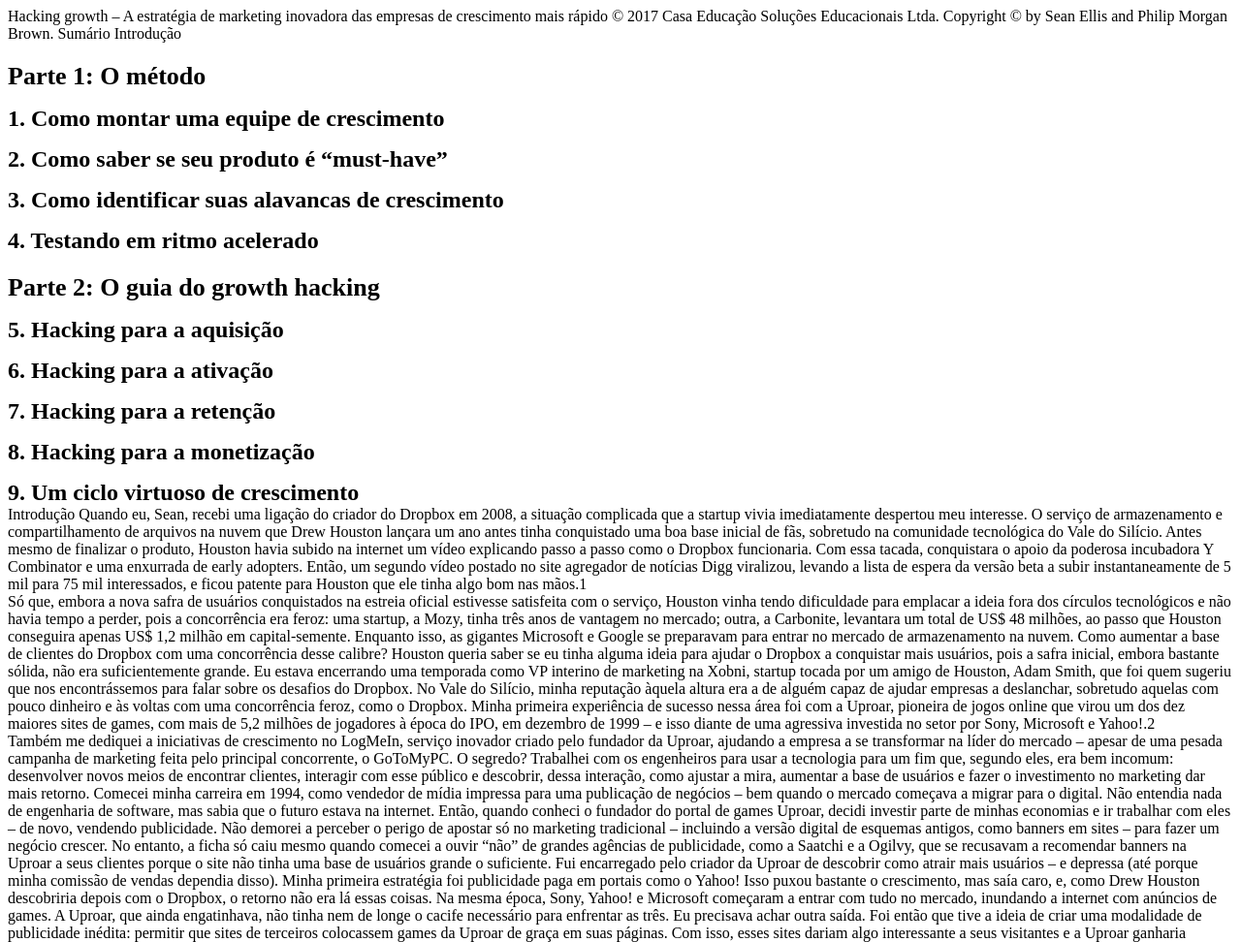
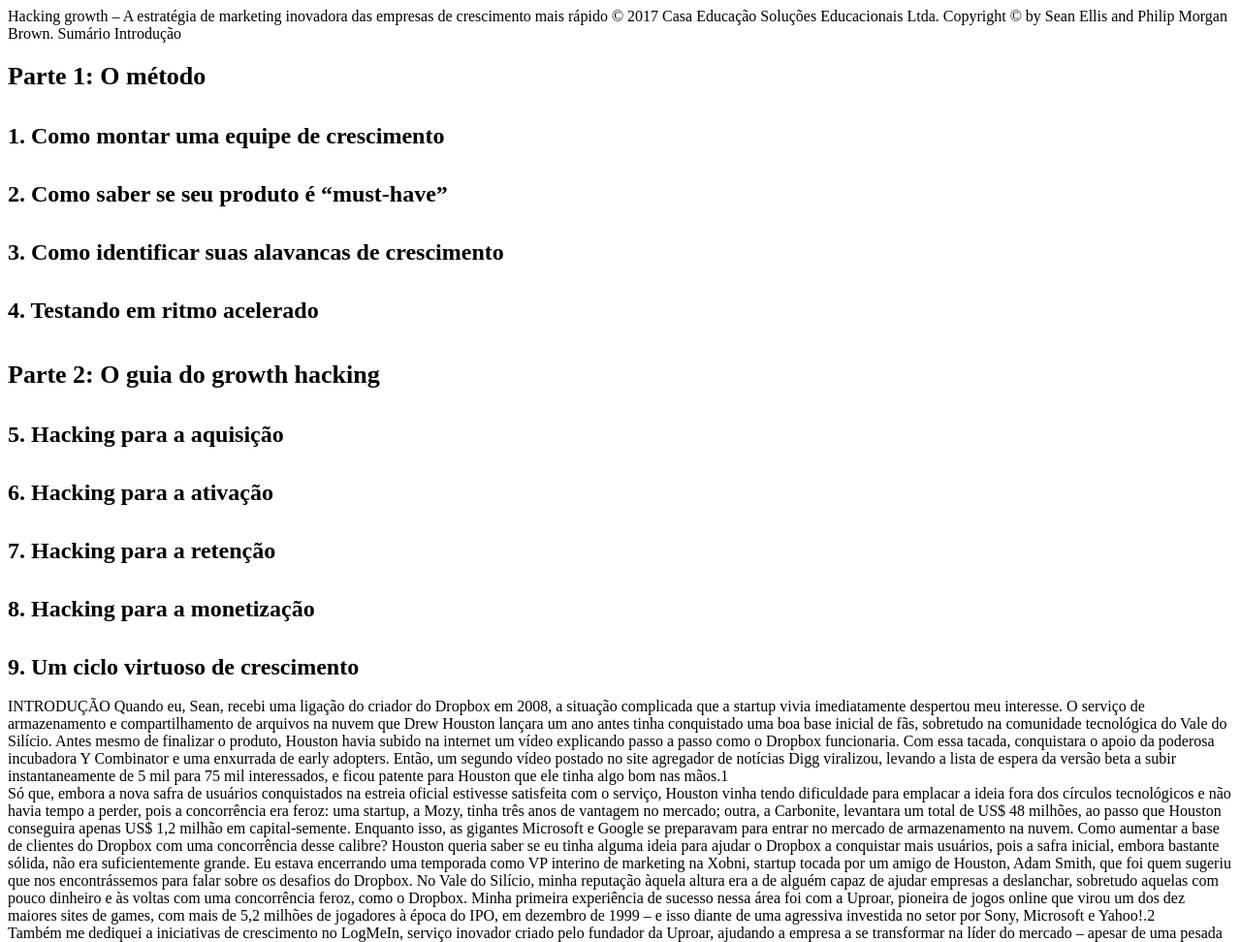
Before and after one commit to leandromenechelle/growth-texto-simples-utf-8, a plain HTML site: page index.html in a window 1280 px wide. Shown: the top 972 px of the page at 97% size. Drawn offline with Linux system fonts and the light colour scheme.

Commit message:
index.html

```diff
--- a/index.html
+++ b/index.html
@@ -1,5 +1,5 @@
 <!DOCTYPE html>
-<html lang="en">
+<html lang="pt">
 <head>
 <meta charset="UTF-8">
 <meta name="viewport" content="width=device-width, initial-scale=1.0">
@@ -33,7 +33,7 @@ Parte 2: O guia do growth hacking<BR>
 9. Um ciclo virtuoso de crescimento<BR>
 
 
-Introdução
+INTRODUÇÃO
 Quando eu, Sean, recebi uma ligação do criador do Dropbox em 2008, a situação complicada que a startup vivia imediatamente despertou meu interesse. O serviço de armazenamento e compartilhamento de arquivos na nuvem que Drew Houston lançara um ano antes tinha conquistado uma boa base inicial de fãs, sobretudo na comunidade tecnológica do Vale do Silício. Antes mesmo de finalizar o produto, Houston havia subido na internet um vídeo explicando passo a passo como o Dropbox funcionaria. Com essa tacada, conquistara o apoio da poderosa incubadora Y Combinator e uma enxurrada de early adopters.
 Então, um segundo vídeo postado no site agregador de notícias Digg viralizou, levando a lista de espera da versão beta a subir instantaneamente de 5 mil para 75 mil interessados, e ficou patente para Houston que ele
 tinha algo bom nas mãos.1 <BR>Só que, embora a nova safra de usuários conquistados na estreia oficial estivesse satisfeita com o serviço, Houston vinha tendo dificuldade para emplacar a ideia fora dos círculos tecnológicos e não havia tempo a perder, pois a concorrência era feroz: uma startup, a Mozy, tinha três anos de vantagem no mercado; outra, a Carbonite, levantara um total de US$ 48 milhões, ao passo que Houston conseguira apenas US$ 1,2 milhão em capital-semente. Enquanto isso, as gigantes Microsoft e Google se preparavam para entrar no mercado de armazenamento na nuvem. Como aumentar a base de clientes do Dropbox com uma concorrência desse calibre?
@@ -1691,29 +1691,15 @@ Leandro o Brabo disse: Desejamos muitas vitórias em sua busca pelo crescimento
     const conteudoDiv = document.getElementById('conteudo');
     const linhas = conteudoDiv.innerText.split('\n');
     let html = '';
-    const partes = [
-        "PARTE 1: O MÉTODO",
-        "PARTE 2: O GUIA DO GROWTH HACKING"
-    ];
-    const capitulos = [
-        "1. COMO MONTAR UMA EQUIPE DE CRESCIMENTO",
-        "2. COMO SABER SE SEU PRODUTO É “MUST-HAVE”",
-        "3. COMO IDENTIFICAR SUAS ALAVANCAS DE CRESCIMENTO",
-        "4. TESTANDO EM RITMO ACELERADO",
-        "5. HACKING PARA A AQUISIÇÃO",
-        "6. HACKING PARA A ATIVAÇÃO",
-        "7. HACKING PARA A RETENÇÃO",
-        "8. HACKING PARA A MONETIZAÇÃO",
-        "9. UM CICLO VIRTUOSO DE CRESCIMENTO"
-    ];
-
-    linhas.forEach(linha => {
-        if (partes.includes(linha.toUpperCase())) {
-            html += `<div class="parte">${linha}</div>`;
-        } else if (capitulos.includes(linha.toUpperCase())) {
-            html += `<div class="capitulo">${linha}</div>`;
-        } else if (linha === linha.toUpperCase() && linha.includes(' ')) {
-            html += `<div class="subtitulo">${linha}</div>`;
+
+    linhas.forEach((linha, index) => {
+        const proximaLinha = linhas[index + 1] || '';
+        if (/^PARTE \d+:/.test(linha.toUpperCase())) {
+            html += `<div class="parte">${linha}</div><br>`;
+        } else if (/^\d+\./.test(linha)) {
+            html += `<div class="capitulo">${linha}</div><br>`;
+        } else if (/^[A-Z\s]+$/.test(linha) && proximaLinha && proximaLinha !== proximaLinha.toUpperCase()) {
+            html += `<div class="subtitulo">${linha}</div><br>`;
         } else {
             html += `<div>${linha}</div>`;
         }
@@ -1724,5 +1710,3 @@ Leandro o Brabo disse: Desejamos muitas vitórias em sua busca pelo crescimento
 
 </body>
 </html>
-</body>
-</html>
```
